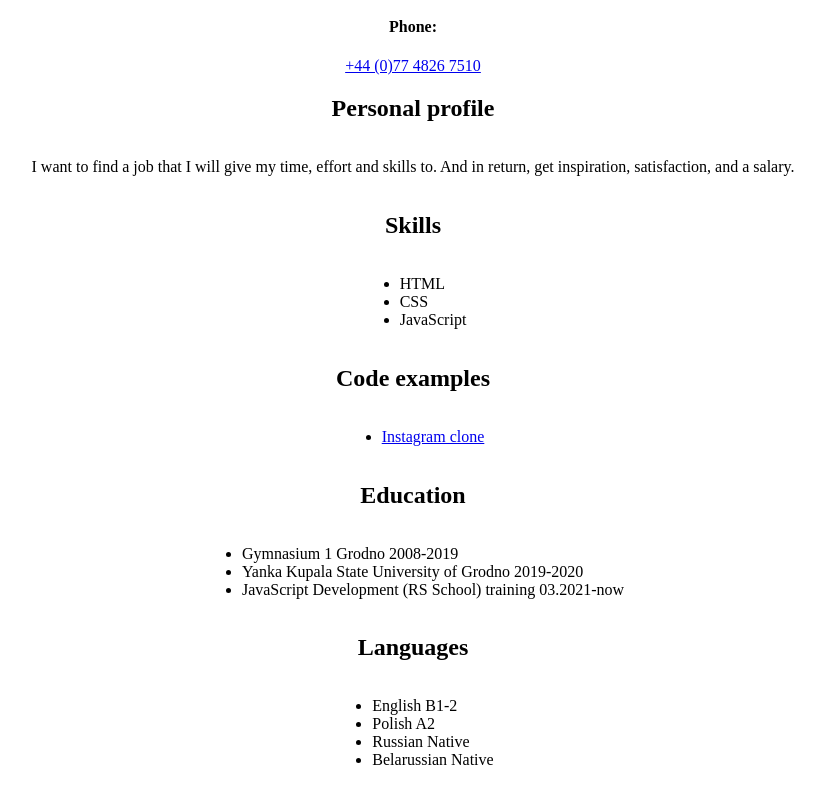
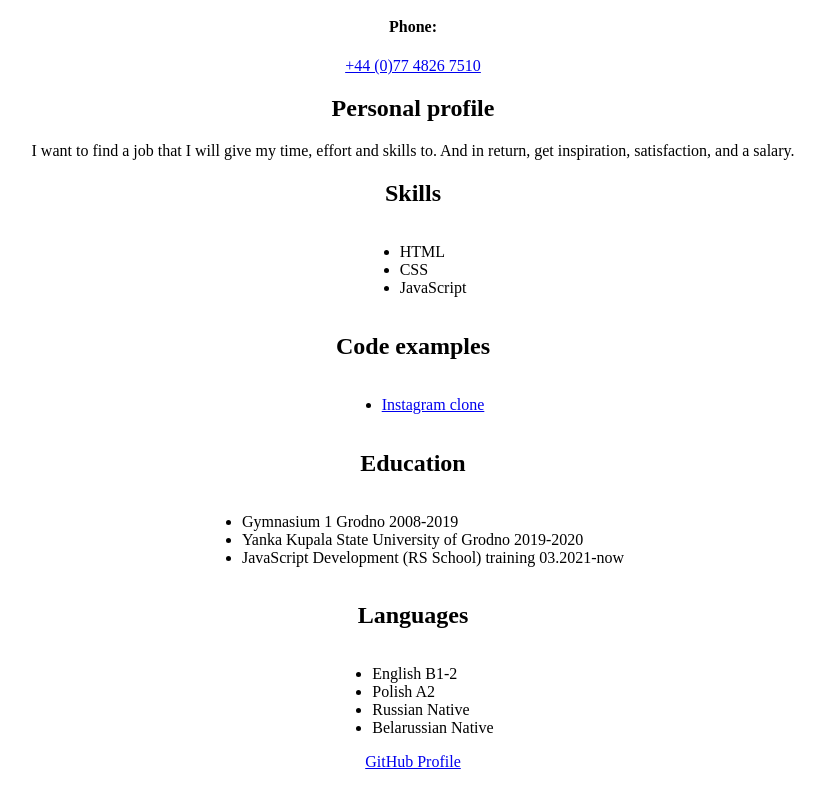
Before and after one commit to OBashlaminova/rsschool-cv, a plain HTML site: page index.html in a window 1280 px wide. Shown: the part 365-1158 px from the top of the page, without its empty margins (227-1052 px from the left). Drawn offline with Linux system fonts and the light colour scheme.

Commit message:
feat: add footer

```diff
--- a/index.html
+++ b/index.html
@@ -22,10 +22,10 @@
       <a href="tel:07748267510">+44 (0)77 4826 7510</a>
 
       <h2>Personal profile</h2>
-      <p>
+      <summary>
         I want to find a job that I will give my time, effort and skills to. And
         in return, get inspiration, satisfaction, and a salary.
-      </p>
+      </summary>
 
       <h2>Skills</h2>
       <ul>
@@ -68,6 +68,10 @@
         <li>Russian Native</li>
         <li>Belarussian Native</li>
       </ul>
+
+      <footer>
+        <a href="https://github.com/OBashlaminova">GitHub Profile</a>
+      </footer>
     </div>
   </body>
 </html>
```
